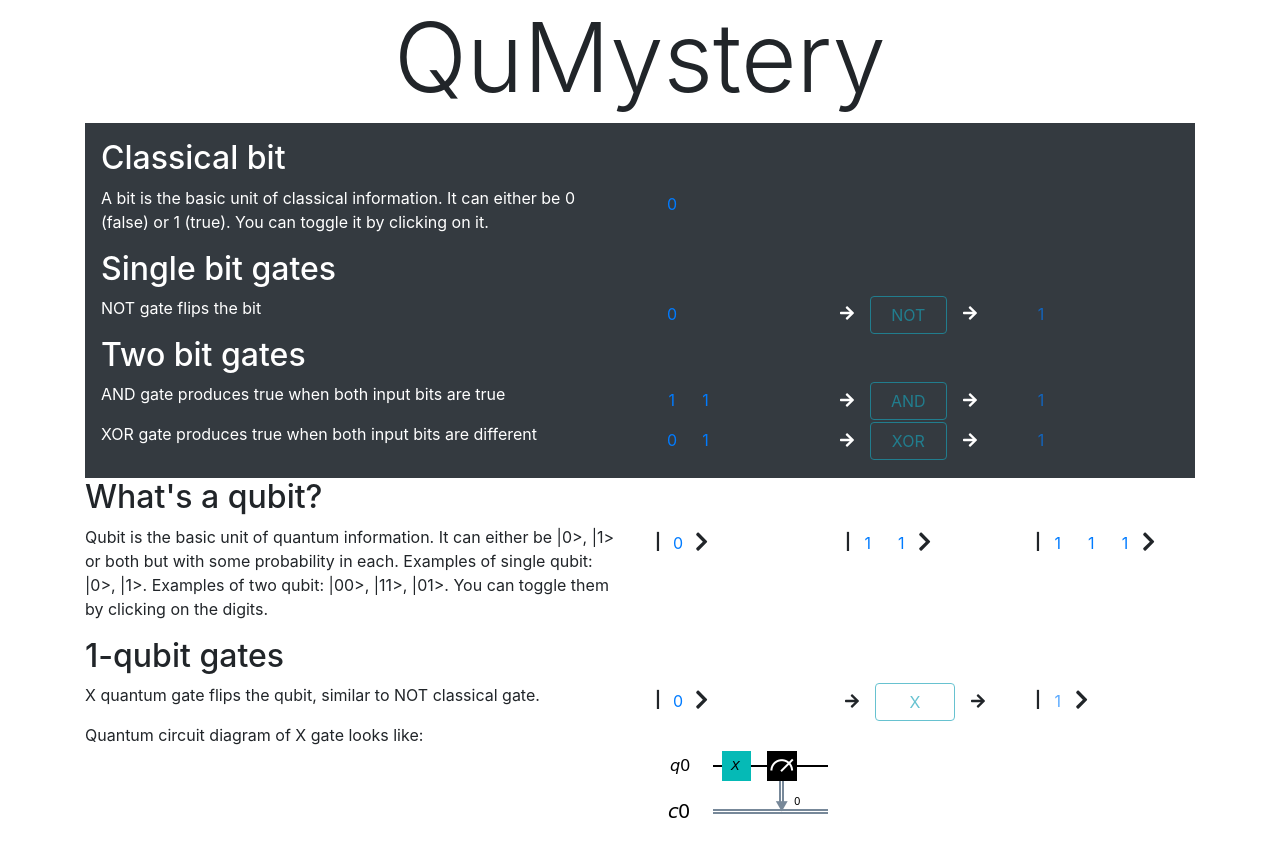
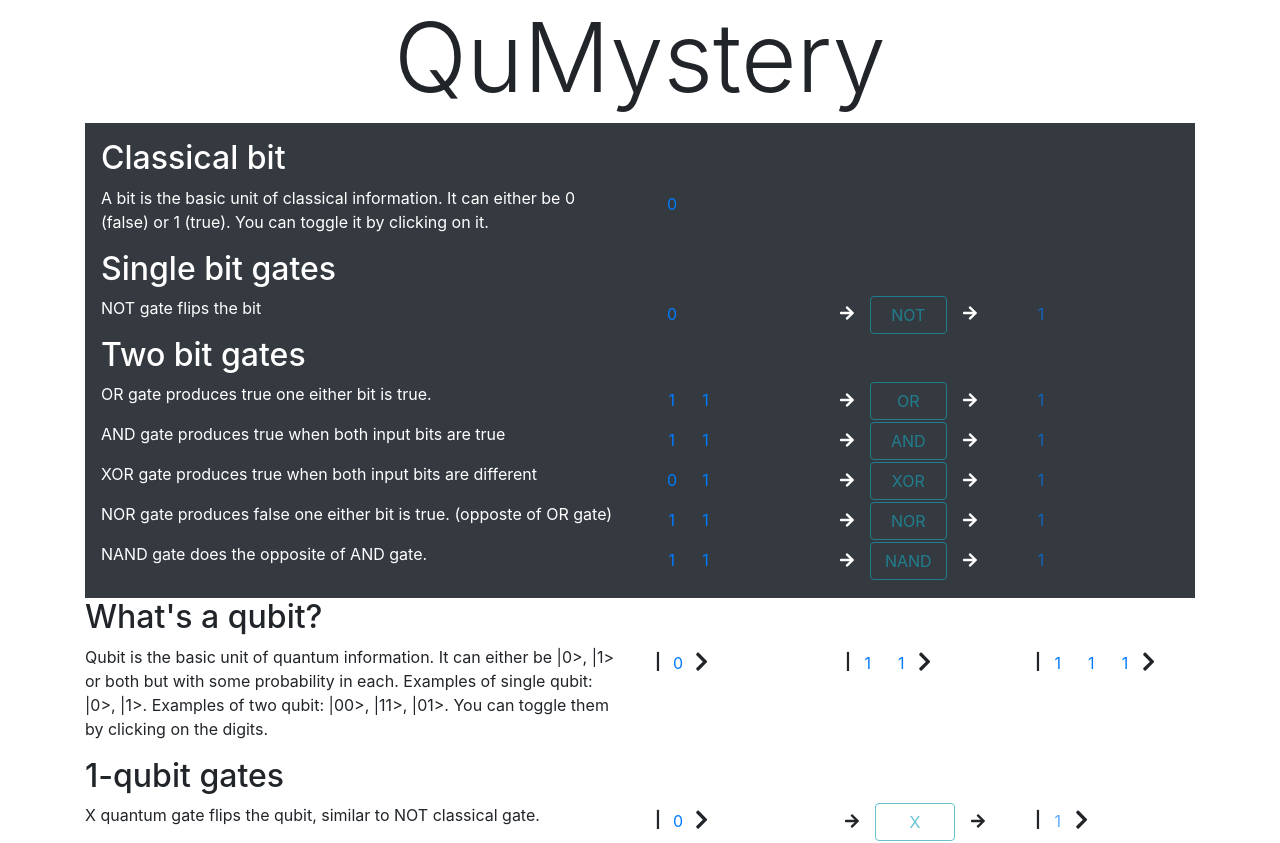
Before and after one commit to abhiShandy/learn-gates, a React (Create React App) app: page / in a window 1280 px wide. Shown: the top 843 px of the page. Built offline with nearby package versions, Linux system fonts and the light colour scheme.

Commit message:
add few more 2-bit gates

```diff
--- a/src/App.js
+++ b/src/App.js
@@ -117,6 +117,72 @@ class NOT extends React.Component {
   }
 }
 
+class OR extends React.Component {
+  constructor(props) {
+    super(props);
+    this.state = {
+      bitsIn: Array(2).fill(1),
+      bitOut: 1
+    };
+  }
+
+  handleClick(i) {
+    const bitsIn = this.state.bitsIn.slice();
+    bitsIn[i] = bitsIn[i]==1?0:1;
+    this.setState({
+      bitsIn: bitsIn,
+      bitOut: (bitsIn[0] || bitsIn[1]),
+    });
+  }
+
+  render() {
+    return (
+      <div className="row">
+        <Desc value="OR gate produces true one either bit is true."/>
+        <div className="col-md-2">
+          <button className="btn btn-outline-primary bit" onClick={() => this.handleClick(0)}>{this.state.bitsIn[0]}</button>
+          <button className="btn btn-outline-primary bit" onClick={() => this.handleClick(1)}>{this.state.bitsIn[1]}</button>
+        </div>
+        <Gate value="OR"/>
+        <OutBit value={this.state.bitOut}/>
+      </div>
+    );
+  }
+}
+
+class NOR extends React.Component {
+  constructor(props) {
+    super(props);
+    this.state = {
+      bitsIn: Array(2).fill(1),
+      bitOut: 1
+    };
+  }
+
+  handleClick(i) {
+    const bitsIn = this.state.bitsIn.slice();
+    bitsIn[i] = bitsIn[i]==1?0:1;
+    this.setState({
+      bitsIn: bitsIn,
+      bitOut: (bitsIn[0] || bitsIn[1])?0:1,
+    });
+  }
+
+  render() {
+    return (
+      <div className="row">
+        <Desc value="NOR gate produces false one either bit is true. (opposte of OR gate)"/>
+        <div className="col-md-2">
+          <button className="btn btn-outline-primary bit" onClick={() => this.handleClick(0)}>{this.state.bitsIn[0]}</button>
+          <button className="btn btn-outline-primary bit" onClick={() => this.handleClick(1)}>{this.state.bitsIn[1]}</button>
+        </div>
+        <Gate value="NOR"/>
+        <OutBit value={this.state.bitOut}/>
+      </div>
+    );
+  }
+}
+
 class AND extends React.Component {
   constructor(props) {
     super(props);
@@ -144,6 +210,39 @@ class AND extends React.Component {
           <button className="btn btn-outline-primary bit" onClick={() => this.handleClick(1)}>{this.state.bitsIn[1]}</button>
         </div>
         <Gate value="AND"/>
+        <OutBit value={this.state.bitOut}/>
+      </div>
+    );
+  }
+}
+
+class NAND extends React.Component {
+  constructor(props) {
+    super(props);
+    this.state = {
+      bitsIn: Array(2).fill(1),
+      bitOut: 1
+    };
+  }
+
+  handleClick(i) {
+    const bitsIn = this.state.bitsIn.slice();
+    bitsIn[i] = bitsIn[i]==1?0:1;
+    this.setState({
+      bitsIn: bitsIn,
+      bitOut: (bitsIn[0] && bitsIn[1])?0:1,
+    });
+  }
+
+  render() {
+    return (
+      <div className="row">
+        <Desc value="NAND gate does the opposite of AND gate."/>
+        <div className="col-md-2">
+          <button className="btn btn-outline-primary bit" onClick={() => this.handleClick(0)}>{this.state.bitsIn[0]}</button>
+          <button className="btn btn-outline-primary bit" onClick={() => this.handleClick(1)}>{this.state.bitsIn[1]}</button>
+        </div>
+        <Gate value="NAND"/>
         <OutBit value={this.state.bitOut}/>
       </div>
     );
@@ -481,8 +580,11 @@ class App extends React.Component {
           <h2 className="text-left">Single bit gates</h2>
           <NOT />
           <h2 className="text-left">Two bit gates</h2>
+          <OR />
           <AND />
           <XOR />
+          <NOR />
+          <NAND />
         </div>
         <h2 className="text-left">What's a qubit?</h2>
         <QUBIT />
```
